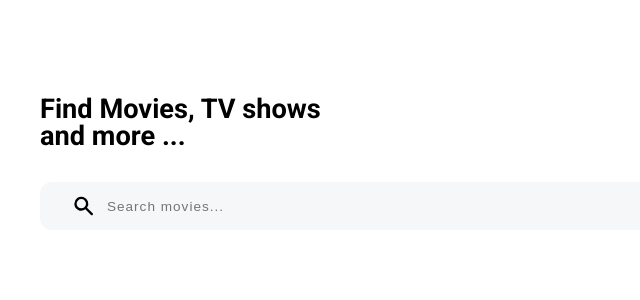
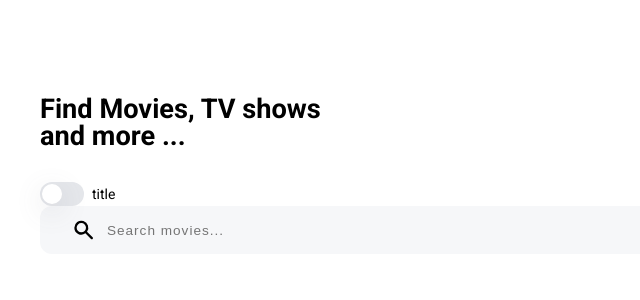
Before and after one commit to bulenteroglu/movie-app-demo, a React (Vite) app in the folder packages/frontend/: page / in a window 1280 px wide. Shown: the top 300 px of the page, without its empty margins (0-640 px from the left). Built offline with nearby package versions, Linux system fonts and the light colour scheme.

Commit message:
Implemented toggle for user to be able to search with ID or title

```diff
--- a/packages/frontend/package.json
+++ b/packages/frontend/package.json
@@ -7,6 +7,8 @@
     "start": "parcel ./src/index.html"
   },
   "dependencies": {
+    "axios": "^0.21.1",
+    "clsx": "^1.1.1",
     "node-sass": "^5.0.0",
     "parcel": "^1.12.4",
     "react": "^17.0.1",
--- a/packages/frontend/src/App.tsx
+++ b/packages/frontend/src/App.tsx
@@ -1,4 +1,4 @@
-import React from 'react';
+import React, { useState } from 'react';
 import Header from './components/Header/Header';
 import Homepage from './components/Homepage/Homepage';
 import Layout from './components/Layout';
--- a/packages/frontend/src/components/Homepage/Homepage.tsx
+++ b/packages/frontend/src/components/Homepage/Homepage.tsx
@@ -1,27 +1,12 @@
-import React from 'react';
+import React, { useState } from 'react';
+import Search from '../Search/Search';
+import Toggle from '../ui/Toggle';
 
 export default function Homepage() {
   return (
-    <div className='search'>
-      <form className='search__form'>
-        <svg
-          className='search__icon'
-          fill='currentColor'
-          viewBox='0 0 20 20'
-          xmlns='http://www.w3.org/2000/svg'
-        >
-          <path
-            fillRule='evenodd'
-            d='M8 4a4 4 0 100 8 4 4 0 000-8zM2 8a6 6 0 1110.89 3.476l4.817 4.817a1 1 0 01-1.414 1.414l-4.816-4.816A6 6 0 012 8z'
-            clipRule='evenodd'
-          />
-        </svg>
-        <input
-          className='search__input'
-          type='text'
-          placeholder='Search movies...'
-        />
-      </form>
+    <div>
+      <Toggle />
+      <Search />
     </div>
   );
 }
--- /dev/null
+++ b/packages/frontend/src/components/Search/Search.tsx
@@ -0,0 +1,44 @@
+import React, { useState } from 'react';
+import axios from 'axios';
+
+export default function Search() {
+  const [userSearch, setUserSearch] = useState('');
+
+  function handleSubmit(e: React.FormEvent<HTMLFormElement>) {
+    e.preventDefault();
+    // axios
+    //   .get(`http://www.omdbapi.com/?t=${userSearch}&apikey=3901aa62`)
+    //   .then((res) => {
+    //     console.log(res.data);
+    //   });
+    setUserSearch('');
+  }
+
+  return (
+    <div className='search'>
+      <form onSubmit={handleSubmit} className='search__form'>
+        <svg
+          className='search__icon'
+          fill='currentColor'
+          viewBox='0 0 20 20'
+          xmlns='http://www.w3.org/2000/svg'
+        >
+          <path
+            fillRule='evenodd'
+            d='M8 4a4 4 0 100 8 4 4 0 000-8zM2 8a6 6 0 1110.89 3.476l4.817 4.817a1 1 0 01-1.414 1.414l-4.816-4.816A6 6 0 012 8z'
+            clipRule='evenodd'
+          />
+        </svg>
+        <input
+          value={userSearch}
+          onChange={(e: React.FormEvent<HTMLInputElement>) =>
+            setUserSearch(e.currentTarget.value)
+          }
+          className='search__input'
+          type='text'
+          placeholder='Search movies...'
+        />
+      </form>
+    </div>
+  );
+}
--- /dev/null
+++ b/packages/frontend/src/components/ui/Toggle.tsx
@@ -0,0 +1,31 @@
+import React, { useState } from 'react';
+import clsx from 'clsx';
+
+type Props = {
+  checked?: boolean;
+};
+
+export default function Toggle({ checked = false }: Props) {
+  const [toggle, setToggle] = useState(checked);
+  function handleClick() {
+    setToggle(!toggle);
+  }
+
+  return (
+    <label className='toggle'>
+      <span
+        role='checkbox'
+        tabIndex={0}
+        aria-checked={toggle}
+        className={clsx('toggle__main', toggle ? 'checked' : '')}
+      >
+        <span
+          onClick={handleClick}
+          aria-hidden='true'
+          className={clsx('toggle__button', toggle ? 'toggle__right' : '')}
+        ></span>
+      </span>
+      <span className='toggle__label'>{toggle ? 'id' : 'title'}</span>
+    </label>
+  );
+}
--- a/packages/frontend/src/index.tsx
+++ b/packages/frontend/src/index.tsx
@@ -1,6 +1,7 @@
 import React from 'react';
 import { render } from 'react-dom';
 import App from './App';
+
 import './styles/app.scss';
 
 render(<App />, document.getElementById('root'));
--- a/packages/frontend/src/styles/abstract/_variables.scss
+++ b/packages/frontend/src/styles/abstract/_variables.scss
@@ -1,2 +1,5 @@
 $input-colour: #f6f7f9;
 $input-text-colour: #b6b6b6;
+
+$toggle-background: rgb(229, 231, 235);
+$toggle-checked: rgb(79, 70, 229);
--- a/packages/frontend/src/styles/app.scss
+++ b/packages/frontend/src/styles/app.scss
@@ -9,6 +9,7 @@
 // Layout
 @import 'layout/_header.scss';
 @import 'layout/_layout.scss';
+@import 'layout/_ui.scss';
 
 // Section
 @import 'section/_form.scss';
--- /dev/null
+++ b/packages/frontend/src/styles/layout/_ui.scss
@@ -0,0 +1,45 @@
+.toggle {
+  display: flex;
+  align-items: center;
+}
+
+.toggle__main {
+  position: relative;
+  display: inline-block;
+  flex-shrink: 0;
+  height: 1.5rem;
+  width: 2.75rem;
+  border: 2px solid transparent;
+  border-radius: 9999px;
+  cursor: pointer;
+  background-color: $toggle-background;
+  transition: all 200ms;
+}
+
+.toggle__main:focus {
+  outline: none;
+}
+
+.toggle__button {
+  display: inline-block;
+  height: 1.25rem;
+  width: 1.25rem;
+  border-radius: 9999px;
+  background-color: #ffffff;
+  box-shadow: rgba(100, 100, 111, 0.2) 0px 7px 29px 0px;
+  transition: all 200ms;
+}
+
+.checked {
+  background-color: $toggle-checked;
+}
+
+.toggle__right {
+  transform: translateX(1.25rem);
+}
+
+.toggle__label {
+  margin-left: 0.5rem;
+  font-size: 0.875rem;
+  line-height: 1.25rem;
+}
```
Also changed, not shown: 1 other file (tests, documents, lock files or other folders).
